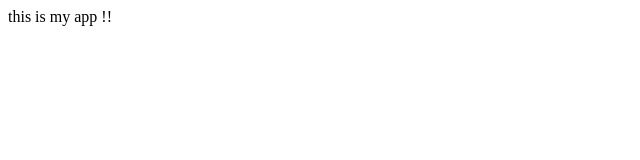
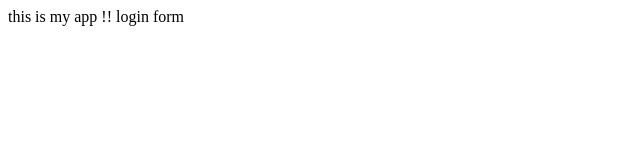
Before and after one commit to pratikduttta/myappsample, a plain HTML site: page index.html in a window 1280 px wide. Shown: the full height of the page, 0-640 px from the left. Drawn offline with Linux system fonts and the light colour scheme.

Commit message:
changed in branch family

```diff
--- /dev/null
+++ b/dir2/app2.js
@@ -0,0 +1 @@
+console.log("i am in dir2");
--- a/index.html
+++ b/index.html
@@ -5,5 +5,6 @@ my app</title>
 </head>
 <body>
 this is my app !!
+login form
 </body>
 </html>
```
Also changed, not shown: login.html (added, +1 -0 lines), 1 other file.
